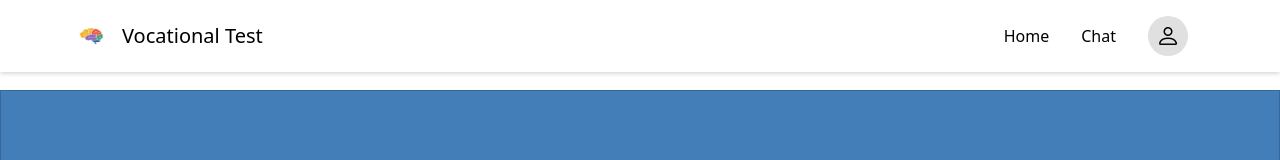
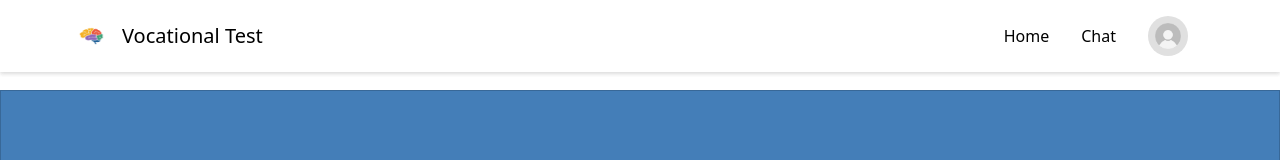
Before and after one commit to eduarda-guimaraes/Vocational-Test, a React (Vite) app in the folder frontend/: page / in a window 1280 px wide. Shown: the top 160 px of the page. Built offline with nearby package versions, Linux system fonts and the light colour scheme; no server answers.

Commit message:
Foto de perfil aparecendo no header

```diff
--- a/frontend/src/components/header.jsx
+++ b/frontend/src/components/header.jsx
@@ -1,5 +1,6 @@
-import React from 'react';
-import { Link,useLocation } from 'react-router-dom';
+import React, { useEffect, useState } from 'react';
+import { Link, useLocation } from 'react-router-dom';
+import { auth } from '../services/firebase';
 import 'bootstrap/dist/css/bootstrap.min.css';
 import '../styles/global.css';
 import '../styles/form.css';
@@ -7,6 +8,14 @@ import '../styles/form.css';
 function Header() {
   const location = useLocation();
   const pathname = location.pathname;
+  const [fotoPerfil, setFotoPerfil] = useState('/iconevazio.png');
+
+  useEffect(() => {
+    const user = auth.currentUser;
+    if (user && user.photoURL) {
+      setFotoPerfil(user.photoURL);
+    }
+  }, []);
 
   return (
     <header>
@@ -26,16 +35,21 @@ function Header() {
                   width: '40px',
                   height: '40px',
                   borderRadius: '50%',
-                    backgroundColor: '#e0e0e0',
-                    display: 'flex',
-                    alignItems: 'center',
-                    justifyContent: 'center'
+                  overflow: 'hidden',
+                  backgroundColor: '#e0e0e0'
                 }}
               >
-                  <i className="bi bi-person" style={{ fontSize: '24px' }}></i>
+                <img
+                  src={fotoPerfil}
+                  alt="Perfil"
+                  style={{
+                    width: '100%',
+                    height: '100%',
+                    objectFit: 'cover'
+                  }}
+                />
               </div>
             </Link>
-
           </div>
         </div>
       </nav>
```
Lines whose indentation alone changed are shown as unchanged.
